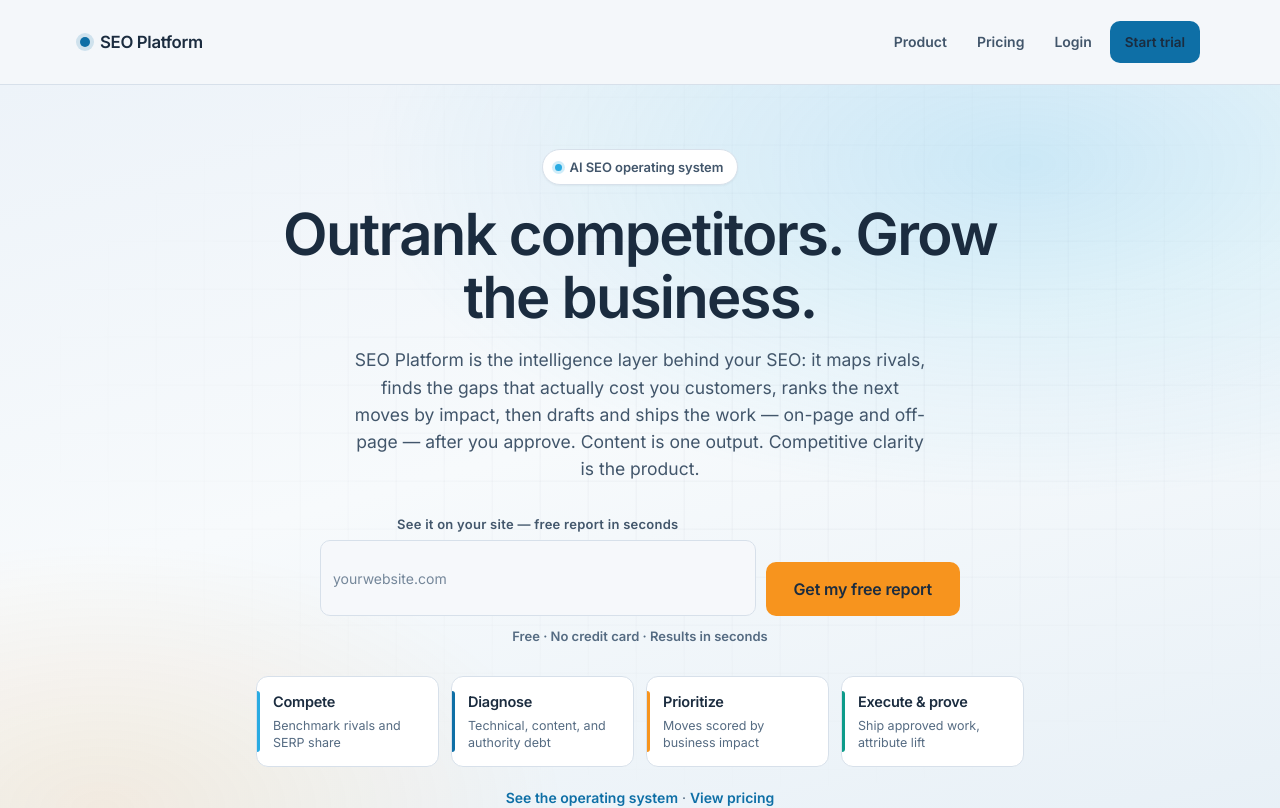
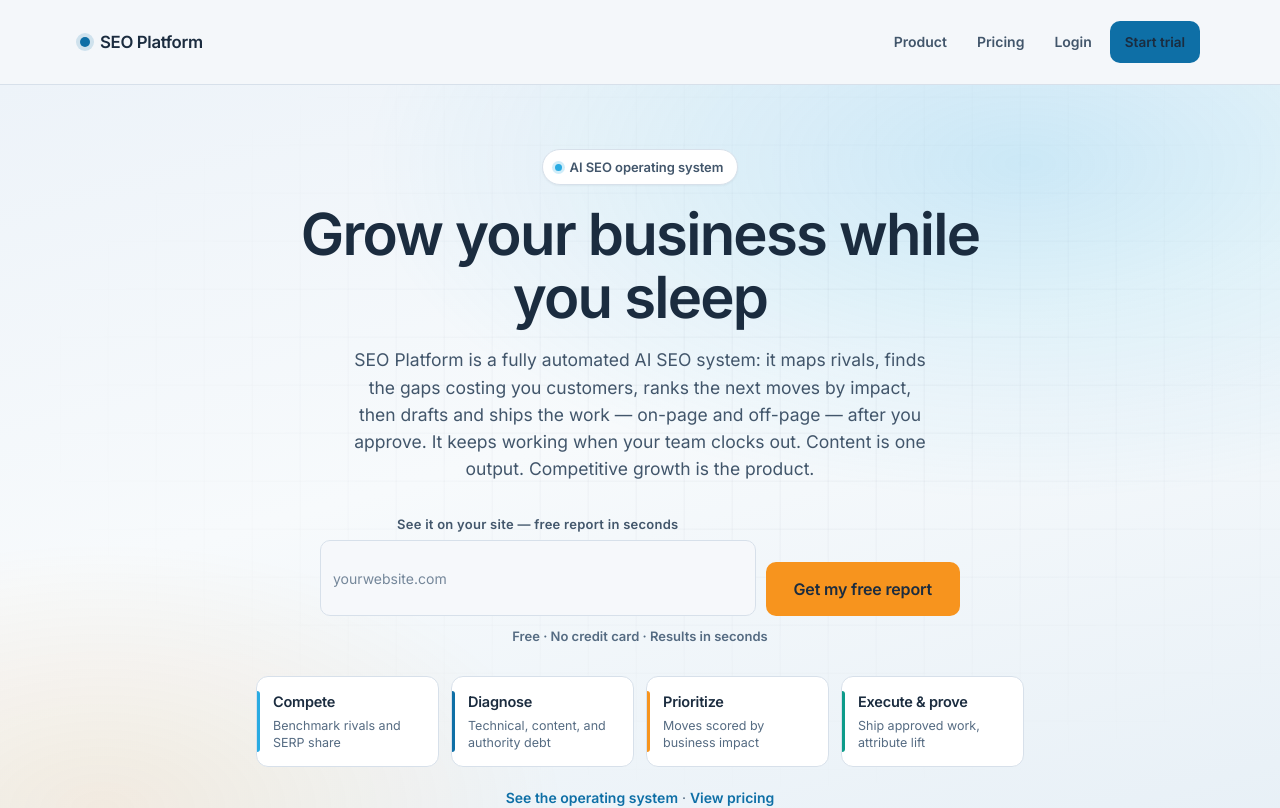
Before and after one commit to samanzen/junkfree-agent, a Next.js app: page / in a window 1280 px wide. Shown: the top 808 px of the page. Built offline with nearby package versions, Linux system fonts and the light colour scheme.

Commit message:
Update hero headline to always-on AI growth positioning
Lead with “Grow your business while you sleep” and reinforce
fully automated AI SEO that keeps working after hours.

Co-authored-by: samanzen <samanzen@users.noreply.github.com>

```diff
--- a/app/page.tsx
+++ b/app/page.tsx
@@ -26,13 +26,13 @@ export default function Home() {
                 AI SEO operating system
               </p>
               <h1 id="mk-hero-title" className="mk-hero-title">
-                Outrank competitors. Grow the business.
+                Grow your business while you sleep
               </h1>
               <p className="mk-hero-support">
-                {PLATFORM_NAME} is the intelligence layer behind your SEO: it maps rivals,
-                finds the gaps that actually cost you customers, ranks the next moves by
-                impact, then drafts and ships the work — on-page and off-page — after you
-                approve. Content is one output. Competitive clarity is the product.
+                {PLATFORM_NAME} is a fully automated AI SEO system: it maps rivals, finds the
+                gaps costing you customers, ranks the next moves by impact, then drafts and
+                ships the work — on-page and off-page — after you approve. It keeps working
+                when your team clocks out. Content is one output. Competitive growth is the product.
               </p>
 
               <AuditWidget />
```
